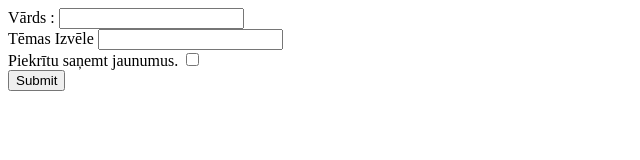
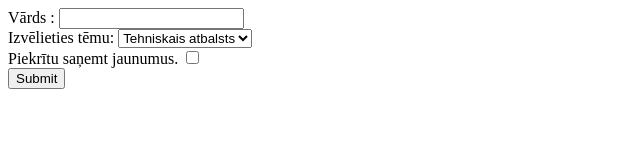
Before and after one commit to kcelitans/html-css-fd30102024, a plain HTML site: page index.html in a window 1280 px wide. Shown: the whole page, without its empty margins (0-640 px from the left). Drawn offline with Linux system fonts and the light colour scheme.

Commit message:
Second commit

```diff
--- a/index.html
+++ b/index.html
@@ -10,8 +10,12 @@
     <label for="text">Vārds :</label>
     <input type="text" />
     <br />
-    <label for="temasizvele">Tēmas Izvēle</label>
-    <input type="" />
+    <label for="tema">Izvēlieties tēmu:</label>
+    <select id="tema" name="tema">
+      <option value="tehniskais_atbalsts">Tehniskais atbalsts</option>
+      <option value="piedavajumi">Piedāvājumi</option>
+      <option value="visparigi_jautajumi">Vispārīgi jautājumi</option>
+    </select>
     <br />
     <label for="checkbox">Piekrītu saņemt jaunumus.</label>
     <input type="checkbox" name="checkbox" id="checkbox" />
```
